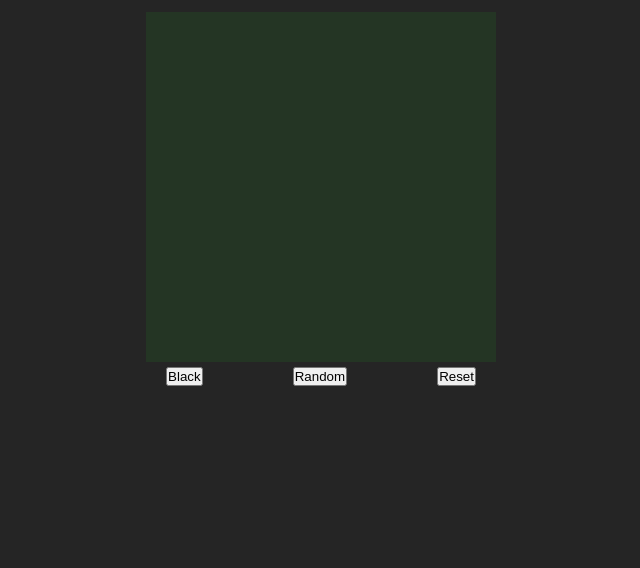
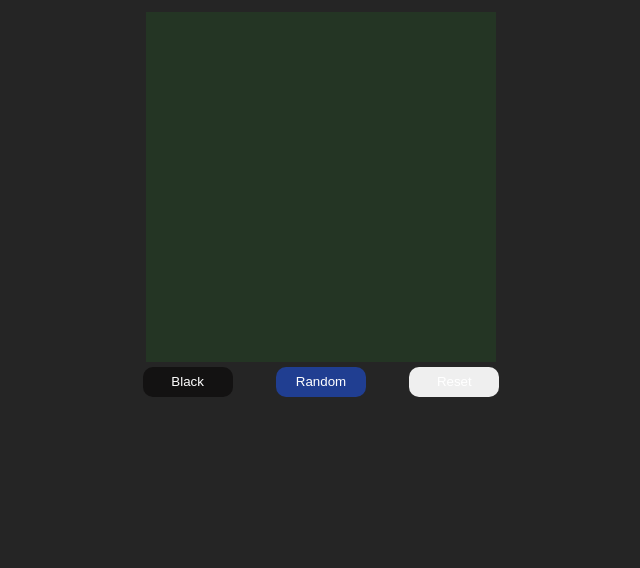
Before and after one commit to rjsudhin/Etch-a-Sketch-, a plain HTML site: page index.html in a window 1280 px wide. Shown: the part 232-800 px from the top of the page, without its empty margins (319-959 px from the left). Drawn offline with Linux system fonts and the light colour scheme.

Commit message:
some little bit changes added

```diff
--- a/css/style.css
+++ b/css/style.css
@@ -14,6 +14,7 @@ body {
    flex-direction: column;
    background-color: #252525;
    gap: 5px;
+   color: #eee;
 }
 
 h3 {
@@ -25,6 +26,26 @@ h3 {
    justify-content: space-around;
    width: 400px;
    align-items: center;
+}
+
+#output {
+   color: orange;
+}
+
+button {
+   width: 90px;
+   height: 30px;
+   border-radius: 10px;
+   border: none;
+   color: #fff;
+}
+
+#black {
+   background-color: #131212;
+}
+
+#random {
+   background-color: rgba(31, 72, 185, 0.733);
 }
 #board {
    width: 350px;
--- a/script.js
+++ b/script.js
@@ -1,5 +1,6 @@
 let color = 'black'
 let click = false
+let message = document.querySelector('#message')
 addEventListener('load', function() {
    // create container board
    createBoard(16)
@@ -64,7 +65,6 @@ function createBoard(size) {
 }
 
 function getSize() {
-   let message = document.querySelector('#message')
    let input = prompt('Provide a number to size')
    if (input == '') {
       message.textContent = 'Provide a size'
@@ -79,6 +79,9 @@ function getSize() {
 
 
 function divColor(e) {
+   if (message.textContent =! '') {
+      message.textContent = ''
+   }
    if (click) {
       if (color == 'random') {
          e.target.style.backgroundColor = `hsl(${Math.random() * 360}, 100%, 50%)`
```
